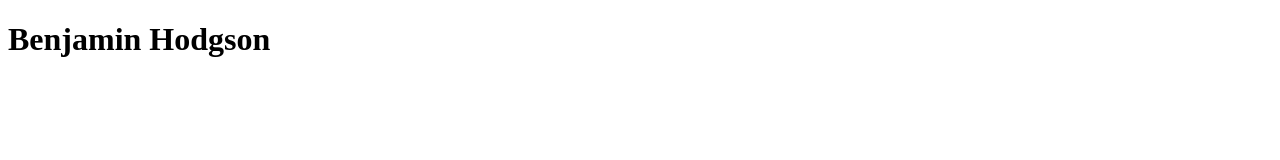
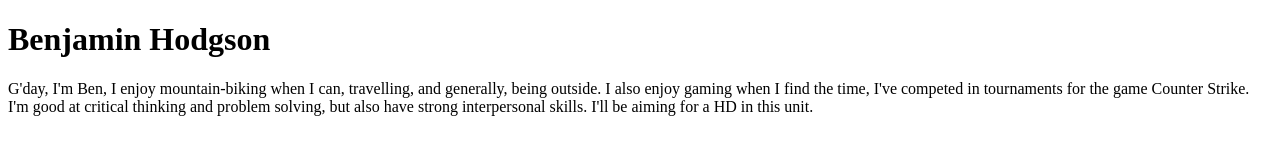
Before and after one commit to bhodgs/TrackMe, a plain HTML site: page about-me.html in a window 1280 px wide. Drawn offline with Linux system fonts and the light colour scheme.

Commit message:
NEW: Add bio

```diff
--- a/about-me.html
+++ b/about-me.html
@@ -10,5 +10,10 @@ TrackMe application" />
  </head>
  <body>
  <h1>Benjamin Hodgson</h1>
+    <p>G'day, I'm Ben, I enjoy mountain-biking when I can, travelling, and generally, being outside.
+        I also enjoy gaming when I find the time, I've competed in tournaments for the game Counter Strike.
+        I'm good at critical thinking and problem solving, but also have strong interpersonal skills.
+        I'll be aiming for a HD in this unit.
+    </p>
  </body>
 </html>
```
